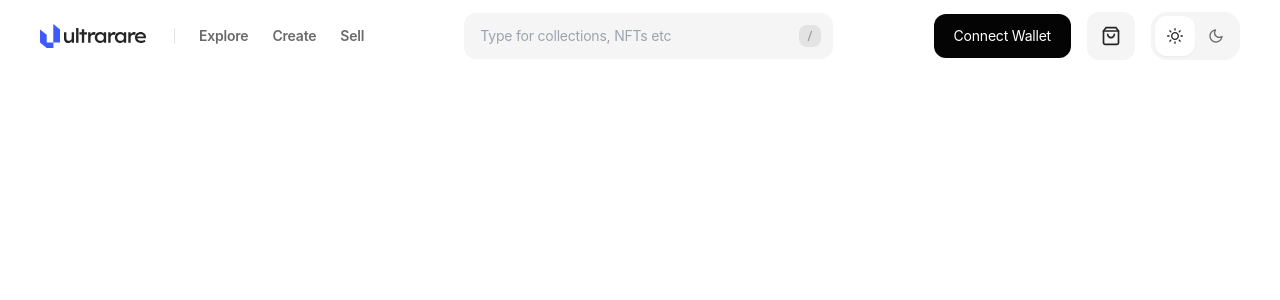
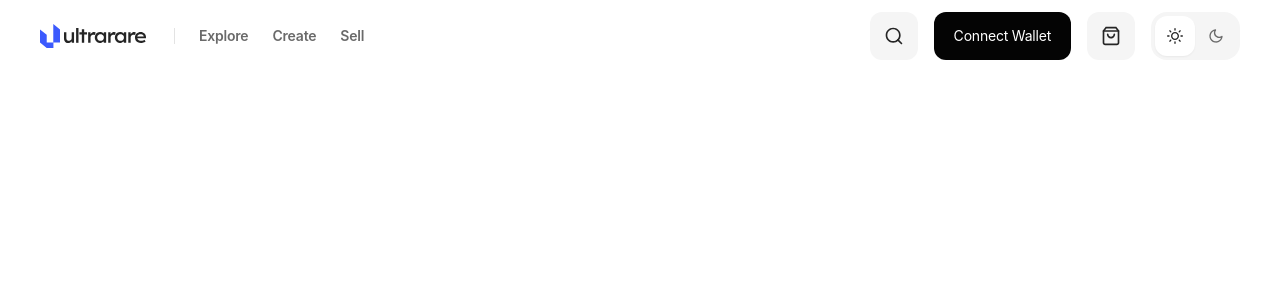
Before and after one commit to macin-dev/NFT, a React (Vite) app: page / in a window 1280 px wide. Shown: the top 300 px of the page. Built offline with nearby package versions, Linux system fonts and the light colour scheme.

Commit message:
Responsive Menu

```diff
--- a/src/components/global/menu/Desktop.jsx
+++ b/src/components/global/menu/Desktop.jsx
@@ -1,3 +1,5 @@
+import { List, Theme, Search } from "./";
+
 export const Desktop = () => {
   return (
     <>
@@ -6,29 +8,10 @@ export const Desktop = () => {
           <img src="./assets/Union.svg" alt="Ultrarare Logo" />
         </div>
         <div className="w-[0.063rem] h-4 bg-light-border"></div>
-        <ul className="flex items-center gap-6">
-          <li className="text-light-element-secondary text-sm font-semibold tracking-[-0.013rem]">
-            Explore
-          </li>
-          <li className="text-light-element-secondary text-sm font-semibold tracking-[-0.013rem]">
-            Create
-          </li>
-          <li className="text-light-element-secondary text-sm font-semibold tracking-[-0.013rem]">
-            Sell
-          </li>
-        </ul>
+        <List />
       </div>
 
-      <div className="flex items-center justify-between py-3 pr-3 pl-4 rounded-xl flex-grow bg-light-surface-soft">
-        <input
-          className="w-full text-sm tracking-[-0.013rem] text-light-element-secondary bg-transparent"
-          type="text"
-          placeholder="Type for collections, NFTs etc"
-        />
-        <div className="p-1 flex items-center rounded-lg bg-light-surface-medium">
-          <img src="./assets/icons/Command.svg" alt="Slash forward icon" />
-        </div>
-      </div>
+      <Search />
 
       <div className="flex items-center gap-4 flex-grow shrink-0 justify-end">
         <button className="flex items-center justify-center h-11 py-3 px-5 rounded-xl tracking-[-0.013rem] text-sm bg-light-element-primary-btn text-white">
@@ -39,18 +22,7 @@ export const Desktop = () => {
           <img src="./assets/icons/shopping-bag.svg" alt="shopping bag icon" />
         </div>
 
-        <div className="flex p-1 gap-[0.063rem] rounded-2xl bg-light-surface-soft">
-          <img
-            className="p-3 flex items-center rounded-xl bg-white shadow-sm"
-            src="./assets/icons/sun.svg"
-            alt="son icon"
-          />
-          <img
-            className="p-3 flex items-center rounded-xl"
-            src="./assets/icons/moon.svg"
-            alt="moon icon"
-          />
-        </div>
+        <Theme />
       </div>
     </>
   );
--- /dev/null
+++ b/src/components/global/menu/List.jsx
@@ -0,0 +1,15 @@
+export const List = () => {
+  return (
+    <ul className="flex items-center gap-6">
+      <li className="text-light-element-secondary text-sm font-semibold tracking-[-0.013rem]">
+        Explore
+      </li>
+      <li className="text-light-element-secondary text-sm font-semibold tracking-[-0.013rem]">
+        Create
+      </li>
+      <li className="text-light-element-secondary text-sm font-semibold tracking-[-0.013rem]">
+        Sell
+      </li>
+    </ul>
+  );
+};
--- a/src/components/global/menu/Menu.jsx
+++ b/src/components/global/menu/Menu.jsx
@@ -1,9 +1,50 @@
-import { Desktop } from "./Desktop";
+import { useEffect, useState } from "react";
+import { Desktop, Mobile, Tablet } from "./";
+
+let initialValue = "";
+
+if (window.innerWidth < 960) {
+  initialValue = "mobile";
+} else if (window.innerWidth < 1440) {
+  initialValue = "tablet";
+} else {
+  initialValue = "desktop";
+}
 
 export const Menu = () => {
+  const [menu, setMenu] = useState(initialValue);
+
+  useEffect(() => {
+    let size = 0;
+
+    const handleResize = () => {
+      size = window.innerWidth;
+
+      if (size < 960) {
+        setMenu("mobile");
+      } else if (size < 1440) {
+        setMenu("tablet");
+      } else {
+        setMenu("desktop");
+      }
+    };
+
+    window.addEventListener("resize", handleResize);
+
+    return () => {
+      window.removeEventListener("resize", handleResize);
+    };
+  }, []);
+
   return (
     <div className="py-3 px-4 flex justify-between items-center target:py-5 tablet:px-10 desktop:px-20">
-      <Desktop />
+      {menu === "mobile" ? (
+        <Mobile />
+      ) : menu === "tablet" ? (
+        <Tablet />
+      ) : (
+        <Desktop />
+      )}
     </div>
   );
 };
--- /dev/null
+++ b/src/components/global/menu/Search.jsx
@@ -0,0 +1,14 @@
+export const Search = () => {
+  return (
+    <div className="w-[26.625rem] flex items-center justify-between py-3 pr-3 pl-4 rounded-xl bg-light-surface-soft">
+      <input
+        className="w-full text-sm tracking-[-0.013rem] outline-none text-light-element-secondary bg-transparent"
+        type="text"
+        placeholder="Type for collections, NFTs etc"
+      />
+      <div className="p-1 flex items-center rounded-lg bg-light-surface-medium">
+        <img src="./assets/icons/Command.svg" alt="Slash forward icon" />
+      </div>
+    </div>
+  );
+};
--- a/src/components/global/menu/Tablet.jsx
+++ b/src/components/global/menu/Tablet.jsx
@@ -1,3 +1,5 @@
+import { List, Theme } from "./";
+
 export const Tablet = () => {
   return (
     <>
@@ -6,17 +8,7 @@ export const Tablet = () => {
           <img src="./assets/Union.svg" alt="Ultrarare Logo" />
         </div>
         <div className="w-[0.063rem] h-4 bg-light-border"></div>
-        <ul className="flex items-center gap-6">
-          <li className="text-light-element-secondary text-sm font-semibold tracking-[-0.013rem]">
-            Explore
-          </li>
-          <li className="text-light-element-secondary text-sm font-semibold tracking-[-0.013rem]">
-            Create
-          </li>
-          <li className="text-light-element-secondary text-sm font-semibold tracking-[-0.013rem]">
-            Sell
-          </li>
-        </ul>
+        <List />
       </div>
 
       <div className="flex items-center gap-4 flex-grow shrink-0 justify-end">
@@ -32,18 +24,7 @@ export const Tablet = () => {
           <img src="./assets/icons/shopping-bag.svg" alt="shopping bag icon" />
         </div>
 
-        <div className="flex p-1 gap-[0.063rem] rounded-2xl bg-light-surface-soft">
-          <img
-            className="p-3 flex items-center rounded-xl bg-white shadow-sm"
-            src="./assets/icons/sun.svg"
-            alt="son icon"
-          />
-          <img
-            className="p-3 flex items-center rounded-xl"
-            src="./assets/icons/moon.svg"
-            alt="moon icon"
-          />
-        </div>
+        <Theme />
       </div>
     </>
   );
--- /dev/null
+++ b/src/components/global/menu/Theme.jsx
@@ -0,0 +1,16 @@
+export const Theme = () => {
+  return (
+    <div className="flex p-1 gap-[0.063rem] rounded-2xl bg-light-surface-soft">
+      <img
+        className="p-3 flex items-center rounded-xl bg-white shadow-sm"
+        src="./assets/icons/sun.svg"
+        alt="son icon"
+      />
+      <img
+        className="p-3 flex items-center rounded-xl"
+        src="./assets/icons/moon.svg"
+        alt="moon icon"
+      />
+    </div>
+  );
+};
--- a/src/components/global/menu/index.js
+++ b/src/components/global/menu/index.js
@@ -2,3 +2,6 @@ export * from "./Menu";
 export * from "./Mobile";
 export * from "./Tablet";
 export * from "./Desktop";
+export * from "./List";
+export * from "./Search";
+export * from "./Theme";
--- a/src/main.jsx
+++ b/src/main.jsx
@@ -3,7 +3,7 @@ import { createRoot } from "react-dom/client";
 import { ConnectWallet } from "./App.jsx";
 
 createRoot(document.getElementById("root")).render(
-  <React.StrictMode>
-    <ConnectWallet />
-  </React.StrictMode>
+  // <React.StrictMode>
+  <ConnectWallet />
+  // {/* </React.StrictMode> */}
 );
```
